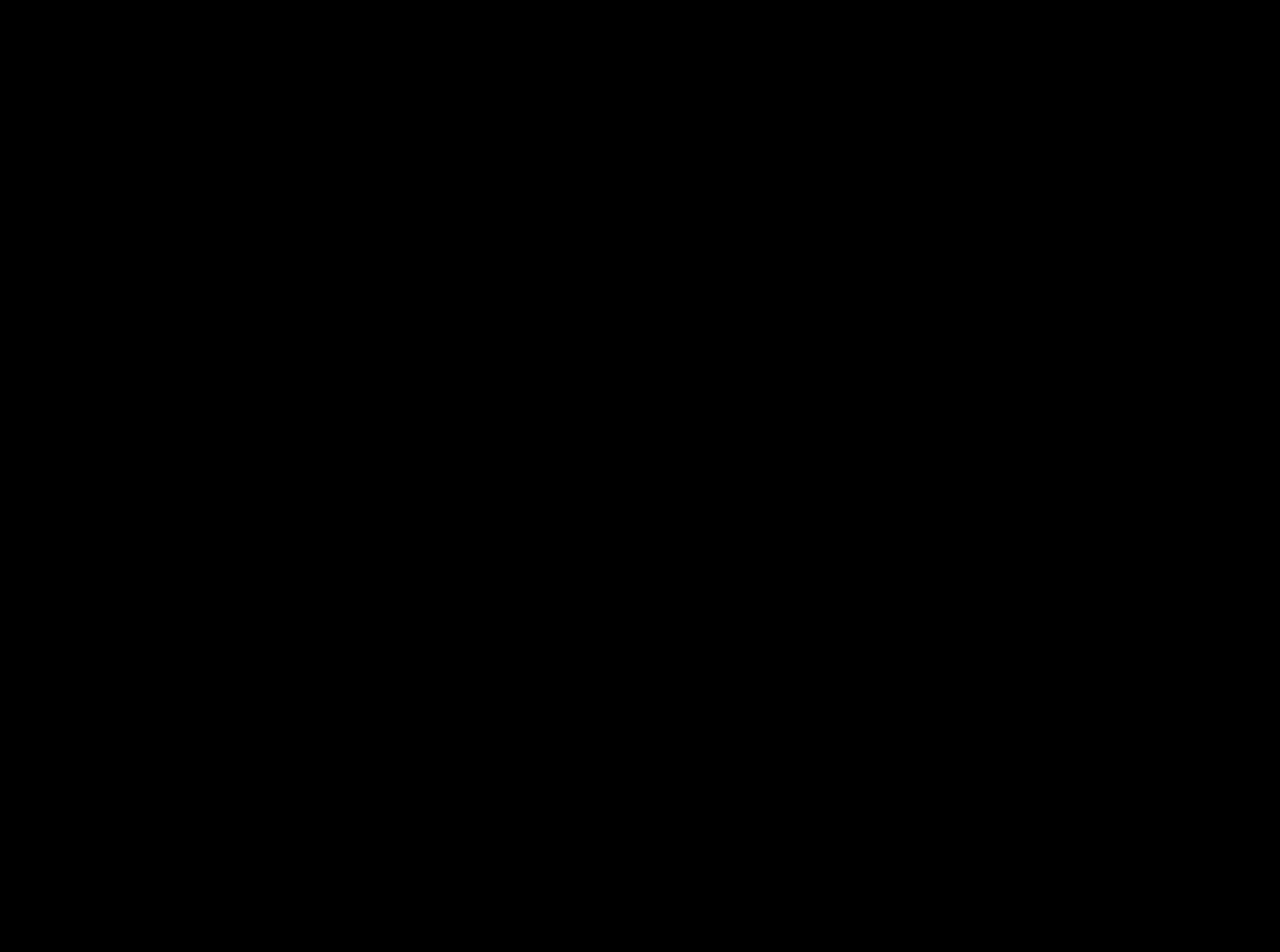
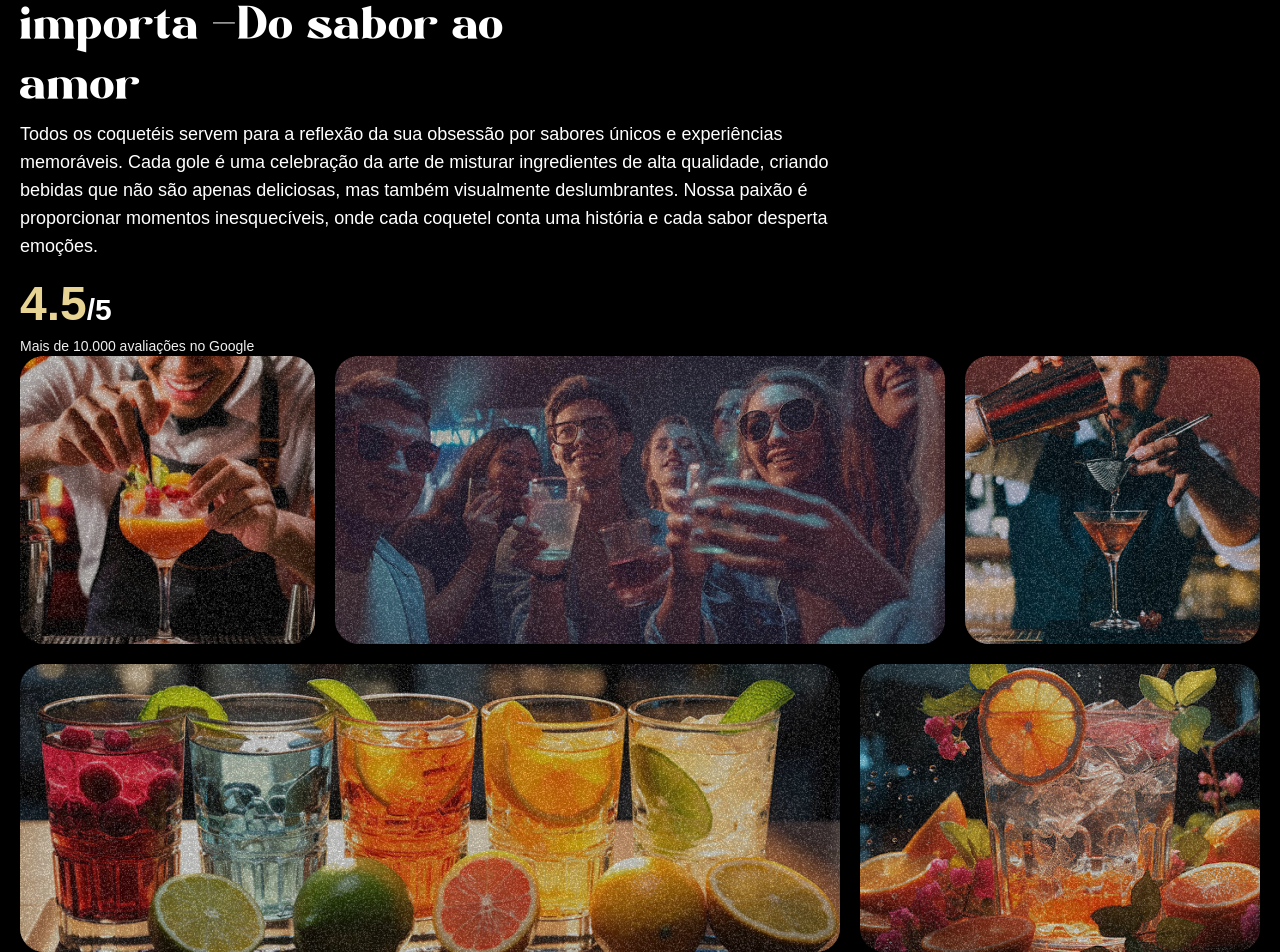
Before and after one commit to Davifranca10/gsap_cocktails, a React (Vite) app: page / in a window 1280 px wide. Shown: the part 1840-2792 px from the top of the page. Before the commit the page ends 1600 px from the top, so only its background shows below. Built offline with nearby package versions, Linux system fonts and the light colour scheme; a web font is replaced by a local one.

Commit message:
'sobre-nos-sem-animaçao'

```diff
--- a/src/app.jsx
+++ b/src/app.jsx
@@ -4,6 +4,7 @@ import { ScrollTrigger , SplitText } from "gsap/all";
 import Navbar from "./components/navbar.jsx";
 import Hero from "./components/hero.jsx";
 import Cocktails from "./components/cocktails.jsx";
+import About from "./components/about.jsx";
 
 gsap.registerPlugin(ScrollTrigger , SplitText);
 
@@ -13,6 +14,7 @@ const App = () => {
         <Navbar />
         <Hero />
         <Cocktails />
+        <About />
     </main>
     )
 };
--- /dev/null
+++ b/src/components/about.jsx
@@ -0,0 +1,74 @@
+import React from 'react';
+
+const About = () => {
+    return (
+        <div id='about'>
+            <div className='mb-16 md:px-0 px-5'>
+                <div className='content'>
+                    <div className='md:col-span-8'>
+                        <p className='badge'>Melhores Refris</p>
+                        <h2>
+                            Onde cada detalhe importa <span className='text-white'>-</span>
+                            Do sabor ao amor
+                        </h2>
+
+                        <div className='sub-content'>
+                            <p>
+                                Todos os coquetéis servem para a reflexão da sua obsessão por sabores únicos e
+                                experiências memoráveis. Cada gole é uma celebração da arte de misturar ingredientes de alta qualidade,
+                                criando bebidas que não são apenas deliciosas, mas também visualmente deslumbrantes. Nossa paixão é
+                                proporcionar momentos inesquecíveis, onde cada coquetel conta uma história e cada sabor desperta emoções.
+                            </p>
+
+                            <div>
+                                <p className='md:text-3xl text-xl font-bold '>
+                                    <span>4.5</span>/5
+                                </p>
+                                <p className='text-sm text-white-100'>
+                                    Mais de 10.000 avaliações no Google
+                                </p>
+
+                            </div>
+                        </div>
+                    </div>
+                </div>
+
+                <div className='top-grid'>
+                    <div className='md:col-span-3'>
+                        <div className='noisy' />
+                        <img src="/images/abt1.png" alt="grid-img-1" />
+                    </div>
+
+
+                    <div className='md:col-span-6'>
+                        <div className='noisy' />
+                        <img src="/images/abt2.png" alt="grid-img-2" />
+                    </div>
+
+                    <div className='md:col-span-3'>
+                        <div className='noisy' />
+                        <img src="/images/abt5.png" alt="grid-img-5" />
+                    </div>
+
+                </div>
+
+                <div className='bottom-grid'>
+                    <div className='md:col-span-8'>
+                        <div className='noisy' />
+                        <img src="/images/abt3.png" alt="grid-img-3" />
+                    </div>
+                    <div className='md:col-span-4'>
+                        <div className='noisy' />
+                        <img src="/images/abt4.png" alt="grid-img-4" />
+
+                    </div>
+
+                </div>
+
+
+            </div>
+        </div >
+    );
+};
+
+export default About;
```
